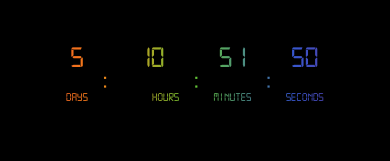
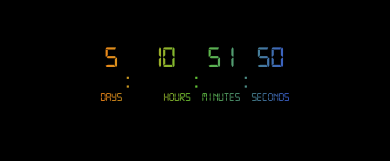
Before and after one commit to Natalies-Angels/PA-errorPage, a React (Create React App) app: page / in a window 390 px wide. Shown: the part 361-522 px from the top of the page. Built offline with nearby package versions, Linux system fonts and the light colour scheme.

Commit message:
Responsiveness

```diff
--- a/src/App.css
+++ b/src/App.css
@@ -42,7 +42,7 @@ body {
 .colon {
   display: inline-block;
   vertical-align: middle;
-  margin: 0 -120px; /* Adjust margin for spacing between colons and numbers */
+  margin: 0 -200px; /* Adjust margin for spacing between colons and numbers */
   margin-top: 55px;
 }
 
```
